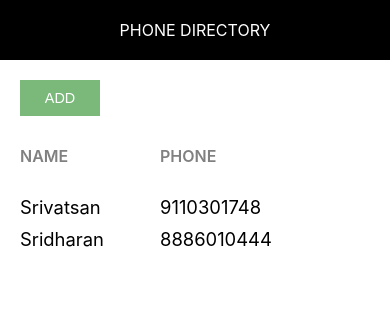
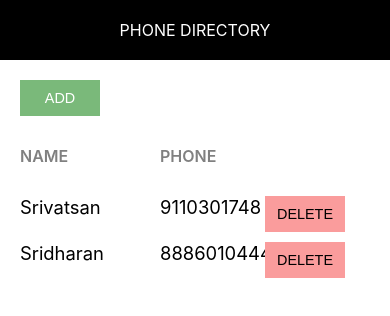
Before and after one commit to vatsan1993/UpgradJs, a React (Create React App) app in the folder react_app/my-phonebook/: page / in a window 390 px wide. Shown: the top 316 px of the page. Built offline with nearby package versions, Linux system fonts and the light colour scheme.

Commit message:
added a delete button to phone directory

```diff
--- a/react_app/my-phonebook/src/App.css
+++ b/react_app/my-phonebook/src/App.css
@@ -40,3 +40,8 @@
   color: #808080;
   text-transform: uppercase;
 }
+.delete-btn {
+
+  background-color:  #fa9c9c;
+  color: #000;
+}
--- a/react_app/my-phonebook/src/App.js
+++ b/react_app/my-phonebook/src/App.js
@@ -23,6 +23,9 @@
             <div key={sub.id} className='grid-container'>
               <span className='grid-item '>{sub.name}</span>
               <span className='grid-item '>{sub.phone}</span>
+              <span className='grid-item action-btn-container'>
+                <button className='custom-btn delete-btn'>DELETE</button>
+              </span>
             </div>
           );
         }, subscribers)}
```
